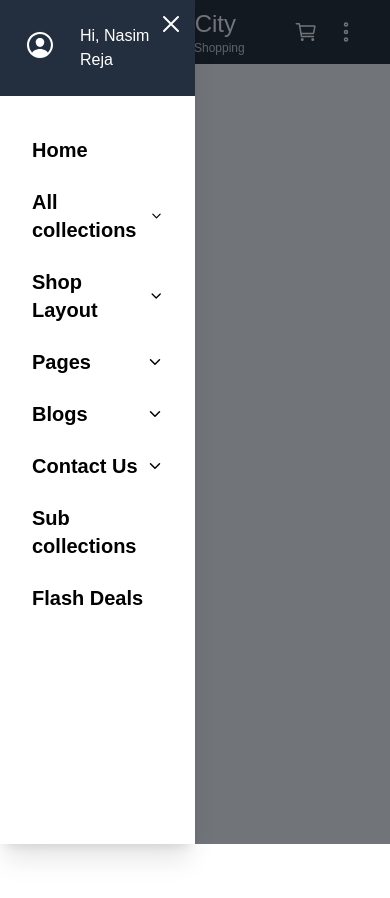
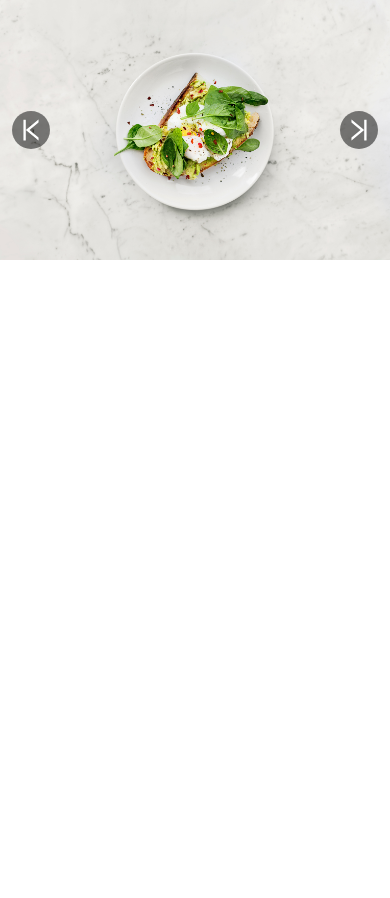
Before and after one commit to nasim67reja/CareoCIty-ecommerce, a React (Create React App) app in the folder Frontend/: page / in a window 390 px wide. Shown: the top 898 px of the page. After the commit the page ends 844 px from the top, so only its background shows below. Built offline with nearby package versions, Linux system fonts and the light colour scheme.

Commit message:
Working on Mobile Nav v-2.1

```diff
--- a/Frontend/package.json
+++ b/Frontend/package.json
@@ -8,6 +8,7 @@
     "@testing-library/user-event": "^12.5.0",
     "react": "^18.0.0",
     "react-dom": "^18.0.0",
+    "react-icons": "^4.4.0",
     "react-router-dom": "^6.3.0",
     "react-scripts": "^5.0.1",
     "web-vitals": "^0.2.4"
--- a/Frontend/src/App.js
+++ b/Frontend/src/App.js
@@ -1,11 +1,13 @@
 import { Fragment } from "react";
+import Composition from "./Components/Header/Composition";
 // import { Routes, Route, Navigate } from "react-router-dom";
-import MainHeader from "./Components/Header/MainHeader";
+// import MainHeader from "./Components/Header/MainHeader";
 
 export default function App() {
   return (
     <Fragment>
-      <MainHeader></MainHeader>
+      {/* <MainHeader></MainHeader> */}
+      <Composition></Composition>
     </Fragment>
   );
 }
--- a/Frontend/src/components/Header/Composition.js
+++ b/Frontend/src/components/Header/Composition.js
@@ -1,40 +1,77 @@
-import React from "react";
+import React, { useState, useEffect, useRef } from "react";
+import { AiOutlineVerticalRight, AiOutlineVerticalLeft } from "react-icons/ai";
 
-const Composition = () => {
+const featuredProducts = [
+  "/images/pic1.jpg",
+  "/images/pic2.jpg",
+  "/images/pic3.jpg",
+];
+
+let count = 0;
+let slideInterval;
+export default function Slider() {
+  const [currentIndex, setCurrentIndex] = useState(0);
+
+  const slideRef = useRef();
+
+  const removeAnimation = () => {
+    slideRef.current.classList.remove("fade-anim");
+  };
+
+  useEffect(() => {
+    slideRef.current.addEventListener("animationend", removeAnimation);
+    slideRef.current.addEventListener("mouseenter", pauseSlider);
+    slideRef.current.addEventListener("mouseleave", startSlider);
+
+    startSlider();
+    return () => {
+      pauseSlider();
+    };
+    // eslint-disable-next-line
+  }, []);
+
+  const startSlider = () => {
+    slideInterval = setInterval(() => {
+      handleOnNextClick();
+    }, 3000);
+  };
+
+  const pauseSlider = () => {
+    clearInterval(slideInterval);
+  };
+
+  const handleOnNextClick = () => {
+    count = (count + 1) % featuredProducts.length;
+    setCurrentIndex(count);
+    slideRef.current.classList.add("fade-anim");
+  };
+  const handleOnPrevClick = () => {
+    const productsLength = featuredProducts.length;
+    count = (currentIndex + productsLength - 1) % productsLength;
+    setCurrentIndex(count);
+    slideRef.current.classList.add("fade-anim");
+  };
+
   return (
-    <div className="snap-x snap-proximity">
-      <div className="snap-center">
-        <img
-          alt="hi"
-          src="https://images.unsplash.com/photo-1604999565976-8913ad2ddb7c?ixlib=rb-1.2.1&ixid=MnwxMjA3fDB8MHxwaG90by1wYWdlfHx8fGVufDB8fHx8&auto=format&fit=crop&w=320&h=160&q=80"
-        />
+    <div ref={slideRef} className="relative w-full select-none">
+      <div className="aspect-w-16 aspect-h-9">
+        <img src={featuredProducts[currentIndex]} alt="" />
       </div>
-      <div className="snap-center">
-        <img
-          alt="hi"
-          src="https://images.unsplash.com/photo-1540206351-d6465b3ac5c1?ixlib=rb-1.2.1&ixid=MnwxMjA3fDB8MHxwaG90by1wYWdlfHx8fGVufDB8fHx8&auto=format&fit=crop&w=320&h=160&q=80"
-        />
-      </div>
-      <div className="snap-center">
-        <img
-          alt="hi"
-          src="https://images.unsplash.com/photo-1622890806166-111d7f6c7c97?ixlib=rb-1.2.1&ixid=MnwxMjA3fDB8MHxwaG90by1wYWdlfHx8fGVufDB8fHx8&auto=format&fit=crop&w=320&h=160&q=80"
-        />
-      </div>
-      <div className="snap-center">
-        <img
-          alt="hi"
-          src="https://images.unsplash.com/photo-1590523277543-a94d2e4eb00b?ixlib=rb-1.2.1&ixid=MnwxMjA3fDB8MHxwaG90by1wYWdlfHx8fGVufDB8fHx8&auto=format&fit=crop&w=320&h=160&q=80"
-        />
-      </div>
-      <div className="nap-center">
-        <img
-          alt="hi"
-          src="https://images.unsplash.com/photo-1575424909138-46b05e5919ec?ixlib=rb-1.2.1&ixid=MnwxMjA3fDB8MHxwaG90by1wYWdlfHx8fGVufDB8fHx8&auto=format&fit=crop&w=320&h=160&q=80"
-        />
+
+      <div className="absolute top-1/2 flex w-full -translate-y-1/2 transform items-center justify-between px-3">
+        <button
+          className="cursor-pointer rounded-full bg-black bg-opacity-50 p-1 text-white transition hover:bg-opacity-100"
+          onClick={handleOnPrevClick}
+        >
+          <AiOutlineVerticalRight size={30} />
+        </button>
+        <button
+          className="cursor-pointer rounded-full bg-black bg-opacity-50 p-1 text-white transition hover:bg-opacity-100"
+          onClick={handleOnNextClick}
+        >
+          <AiOutlineVerticalLeft size={30} />
+        </button>
       </div>
     </div>
   );
-};
-
-export default Composition;
+}
--- a/Frontend/src/components/Header/HeaderTop.js
+++ b/Frontend/src/components/Header/HeaderTop.js
@@ -1,30 +1,17 @@
 import React, { useState } from "react";
-import styles from "./HeaderTop.module.css";
 
-const HeaderTop = () => {
+export const Search = (props) => {
   const [focusInput, setFocusInput] = useState(false);
 
   return (
     <div
-      className="flex items-center
-     justify-between gap-12 py-2"
-    >
-      <div className={` ${styles.customIcon} flex  lg:hidden`}>
-        <ion-icon name="menu-outline"></ion-icon>
-        <ion-icon name="search-outline"></ion-icon>
-      </div>
-      <div className="text-white">
-        <h2 className="own-class  text-2xl lg:text-3xl">CareoCity</h2>
-        <p className="text-xs opacity-80">Quality Fun Shopping</p>
-      </div>
-      <div
-        className={`relative hidden h-10 grow  rounded-lg ${
-          focusInput ? "outline outline-5 outline-offset-1 outline-outline" : ""
-        } lg:flex`}
+      className={`${props.classes} relative h-10 rounded-lg ${
+        focusInput ? "outline outline-5 outline-offset-0 outline-outline" : ""
+      } `}
     >
       <select
         name="e-commerce"
-          className="cursor-pointer rounded-l-lg p-2 px-4 text-gray-500  focus:outline focus:outline-5 focus:outline-offset-1 focus:outline-outline"
+        className="cursor-pointer rounded-l-lg p-2 px-4 text-gray-500  focus:outline focus:outline-5 focus:outline-offset-0 focus:outline-outline"
       >
         <option value="">All Categories</option>
         <option value="dog">Dog</option>
@@ -36,28 +23,44 @@ const HeaderTop = () => {
       </select>
       <input
         type="text"
-          className="w-full rounded-r-lg px-4 focus:outline-none"
+        className="w-full rounded-r-lg  px-4 text-secondary text-opacity-70 focus:outline-none"
         onFocus={() => setFocusInput(true)}
         onBlur={() => setFocusInput(false)}
       />
       <button
-          className={`${styles.customIcon} focus:outline-outline" absolute right-0 flex h-full items-center justify-center rounded-r-lg bg-outline px-3 focus:outline focus:outline-6 focus:outline-offset-1 focus:outline-outline`}
+        className={`${props.classesBtn} customIcon focus:outline-outline" absolute right-0 flex h-full items-center justify-center rounded-r-lg bg-outline px-3 focus:outline focus:outline-5 focus:outline-offset-0 focus:outline-outline`}
       >
-          <ion-icon
-            name="search-outline"
-            style={{ color: "#232f3e" }}
-          ></ion-icon>
+        <ion-icon name="search-outline" style={{ color: "#232f3e" }}></ion-icon>
       </button>
     </div>
+  );
+};
+
+const HeaderTop = () => {
+  return (
+    <div
+      className="flex items-center
+     justify-between gap-12 py-2"
+    >
+      <div className="customIcon flex  gap-6  lg:hidden">
+        <ion-icon name="menu-outline"></ion-icon>
+        <ion-icon name="search-outline"></ion-icon>
+      </div>
+      <div className="text-white">
+        <h2 className="own-class  text-2xl lg:text-3xl">CareoCity</h2>
+        <p className="text-xs opacity-80">Quality Fun Shopping</p>
+      </div>
+      <Search classes={"hidden   grow  lg:flex "} classesBtn={"hi"} />
+
       <nav>
         <ul className="hidden list-none items-center  gap-6 lg:flex">
           <li className="cursor-pointer text-white">Login& Register</li>
           <li className="cursor-pointer text-white">More</li>
-          <li className={` ${styles.customI} cursor-pointer text-white`}>
+          <li className="styles.customI cursor-pointer text-white">
             <ion-icon name="cart-outline"></ion-icon>
           </li>
         </ul>
-        <div className={` ${styles.customIcon} flex gap-4 lg:hidden`}>
+        <div className="customIcon flex gap-4 lg:hidden">
           <ion-icon name="cart-outline"></ion-icon>
           <ion-icon name="ellipsis-vertical-outline"></ion-icon>
         </div>
@@ -67,3 +70,70 @@ const HeaderTop = () => {
 };
 
 export default HeaderTop;
+
+// import React, { useState } from "react";
+
+// const HeaderTop = () => {
+//   const [focusInput, setFocusInput] = useState(false);
+
+//   return (
+//     <div
+//       className="flex items-center
+//      justify-between gap-12 py-2"
+//     >
+//       <div className="customIcon flex  gap-6  lg:hidden">
+//         <ion-icon name="menu-outline"></ion-icon>
+//         <ion-icon name="search-outline"></ion-icon>
+//       </div>
+//       <div className="text-white">
+//         <h2 className="own-class  text-2xl lg:text-3xl">CareoCity</h2>
+//         <p className="text-xs opacity-80">Quality Fun Shopping</p>
+//       </div>
+//       <div
+//         className={`relative hidden h-10 grow  rounded-lg ${
+//           focusInput ? "outline outline-5 outline-offset-1 outline-outline" : ""
+//         } lg:flex`}
+//       >
+//         <select
+//           name="e-commerce"
+//           className="cursor-pointer rounded-l-lg p-2 px-4 text-gray-500  focus:outline focus:outline-5 focus:outline-offset-1 focus:outline-outline"
+//         >
+//           <option value="">All Categories</option>
+//           <option value="dog">Dog</option>
+//           <option value="cat">Cat</option>
+//           <option value="hamster">Hamster</option>
+//           <option value="parrot">Parrot</option>
+//           <option value="spider">Spider</option>
+//           <option value="goldfish">Goldfish </option>
+//         </select>
+//         <input
+//           type="text"
+//           className="w-full rounded-r-lg px-4 focus:outline-none"
+//           onFocus={() => setFocusInput(true)}
+//           onBlur={() => setFocusInput(false)}
+//         />
+//         <button className='customIcon focus:outline-outline" absolute right-0 flex h-full items-center justify-center rounded-r-lg bg-outline px-3 focus:outline focus:outline-6 focus:outline-offset-1 focus:outline-outline'>
+//           <ion-icon
+//             name="search-outline"
+//             style={{ color: "#232f3e" }}
+//           ></ion-icon>
+//         </button>
+//       </div>
+//       <nav>
+//         <ul className="hidden list-none items-center  gap-6 lg:flex">
+//           <li className="cursor-pointer text-white">Login& Register</li>
+//           <li className="cursor-pointer text-white">More</li>
+//           <li className="styles.customI cursor-pointer text-white">
+//             <ion-icon name="cart-outline"></ion-icon>
+//           </li>
+//         </ul>
+//         <div className="customIcon flex gap-4 lg:hidden">
+//           <ion-icon name="cart-outline"></ion-icon>
+//           <ion-icon name="ellipsis-vertical-outline"></ion-icon>
+//         </div>
+//       </nav>
+//     </div>
+//   );
+// };
+
+// export default HeaderTop;
--- a/Frontend/src/components/Header/MobileHeader.js
+++ b/Frontend/src/components/Header/MobileHeader.js
@@ -1,25 +1,47 @@
 import React, { useState } from "react";
 import { BottomNav } from "./LinksEl";
 import { Sublink, SublinkContact, WrapperLi } from "./HeaderBottom";
+import { Search } from "./HeaderTop";
 
 const MobileHeader = () => {
   const [openContact, setOpenContact] = useState(false);
   const [idNum, setIdNum] = useState("");
 
   const [navOpen, setNavOpen] = useState(true);
+  const [searchOpen, setSearchOpen] = useState(false);
 
   return (
     <>
-      {navOpen && (
+      {navOpen || searchOpen ? (
         <div>
           <div
-            className="absolute top-0  h-screen w-screen bg-ovarlay"
-            onClick={() => setNavOpen(false)}
+            className="absolute top-0 left-0 h-screen w-[98vw] bg-ovarlay"
+            onClick={() => {
+              setNavOpen(false);
+              setSearchOpen(false);
+            }}
           ></div>
+
           <div className="scroller  ani absolute top-0  h-screen w-[50%] overflow-y-auto bg-white shadow-xl">
+            {searchOpen && (
+              <div className="p-2">
+                <span
+                  className="absolute right-2 top-2 cursor-pointer"
+                  onClick={() => setSearchOpen(false)}
+                >
+                  <ion-icon name="close-outline" size="large"></ion-icon>
+                </span>
+                <Search classes={"flex mt-20 border-2 "} />
+              </div>
+            )}
+            {navOpen && (
+              <>
                 <h2 className="relative flex  items-center gap-6 bg-secondary p-6 text-white">
                   <span>
-                <ion-icon name="person-circle-outline" size="large"></ion-icon>
+                    <ion-icon
+                      name="person-circle-outline"
+                      size="large"
+                    ></ion-icon>
                   </span>
                   <span> Hi, Nasim Reja</span>
                   <span
@@ -49,14 +71,20 @@ const MobileHeader = () => {
                         />
                         <SublinkContact
                           parentLink={parentLink}
-                      classN={`${openContact && idNum === i ? "" : "hidden"}`}
+                          classN={`${
+                            openContact && idNum === i ? "" : "hidden"
+                          }`}
                         />
                       </WrapperLi>
                     ))}
                   </ul>
                 </nav>
+              </>
+            )}
           </div>
         </div>
+      ) : (
+        ""
       )}
     </>
   );
--- a/Frontend/src/index.css
+++ b/Frontend/src/index.css
@@ -3,16 +3,6 @@
 @tailwind utilities;
 
 @import url("https://fonts.googleapis.com/css2?family=Rubik:wght@400;500;600;700&display=swap");
-
-:root {
-  --color-primary: #ecf0f3;
-  --shadow-white-3: 5px 5px 15px #d1d9e6, -5px -5px 15px #ffffff;
-  --color-heading-wv: #1e2125;
-  --color-body-white: #3c3e41;
-  --gradient-box-w: linear-gradient(145deg, #e2e8ec, #ffffff);
-  --shadow-white-3: 5px 5px 15px #d1d9e6, -5px -5px 15px #ffffff;
-  --main-color: #ff014f;
-}
 
 * {
   box-sizing: border-box;
@@ -36,6 +26,17 @@ body {
   max-width: 110rem;
   margin: 0 auto;
   padding: 0 2rem;
+}
+
+/* Header */
+
+/* Top */
+.customIcon ion-icon,
+.customI ion-icon {
+  cursor: pointer;
+  width: 24px;
+  height: 24px;
+  color: white;
 }
 
 SELECT {
@@ -62,6 +63,7 @@ SELECT {
   background-color: var(--grayish-blue);
 }
 
+/* open mobile nav */
 .ani {
   animation: example 0.5s ease-in-out;
 }
--- a/Frontend/tailwind.config.js
+++ b/Frontend/tailwind.config.js
@@ -11,7 +11,6 @@ module.exports = {
       },
       outlineWidth: {
         5: "5px",
-        6: "6px",
       },
     },
   },
```
Also changed, not shown: 1 other file (tests, documents, lock files or other folders). Lines whose indentation alone changed are shown as unchanged.
